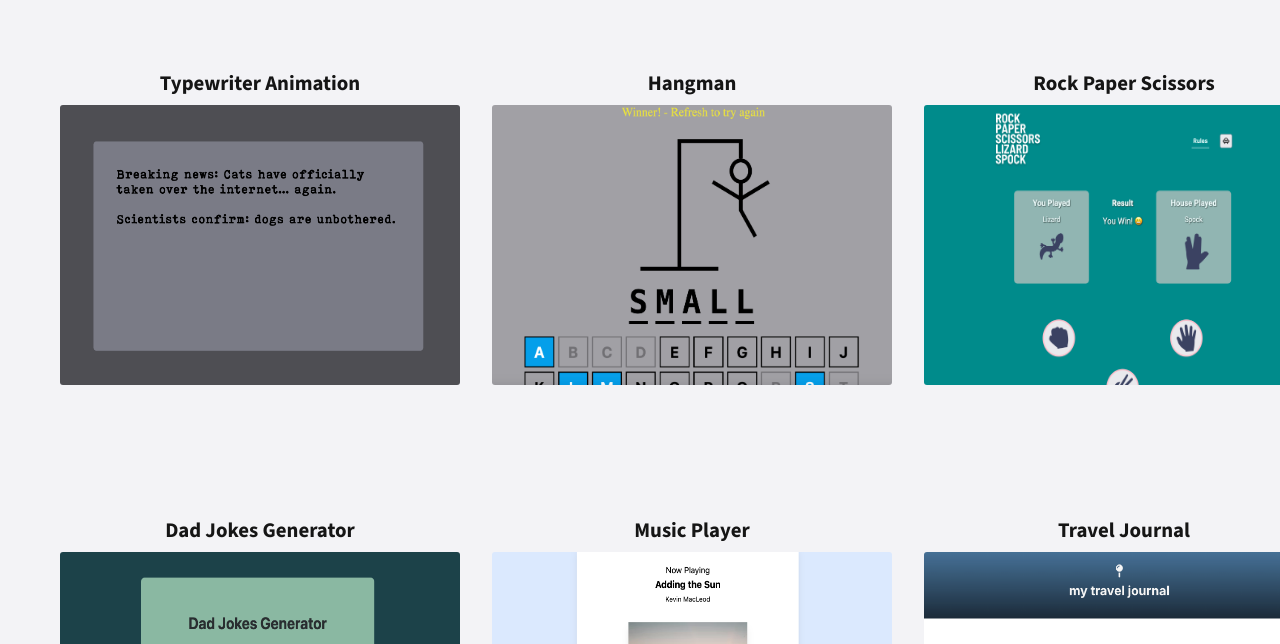
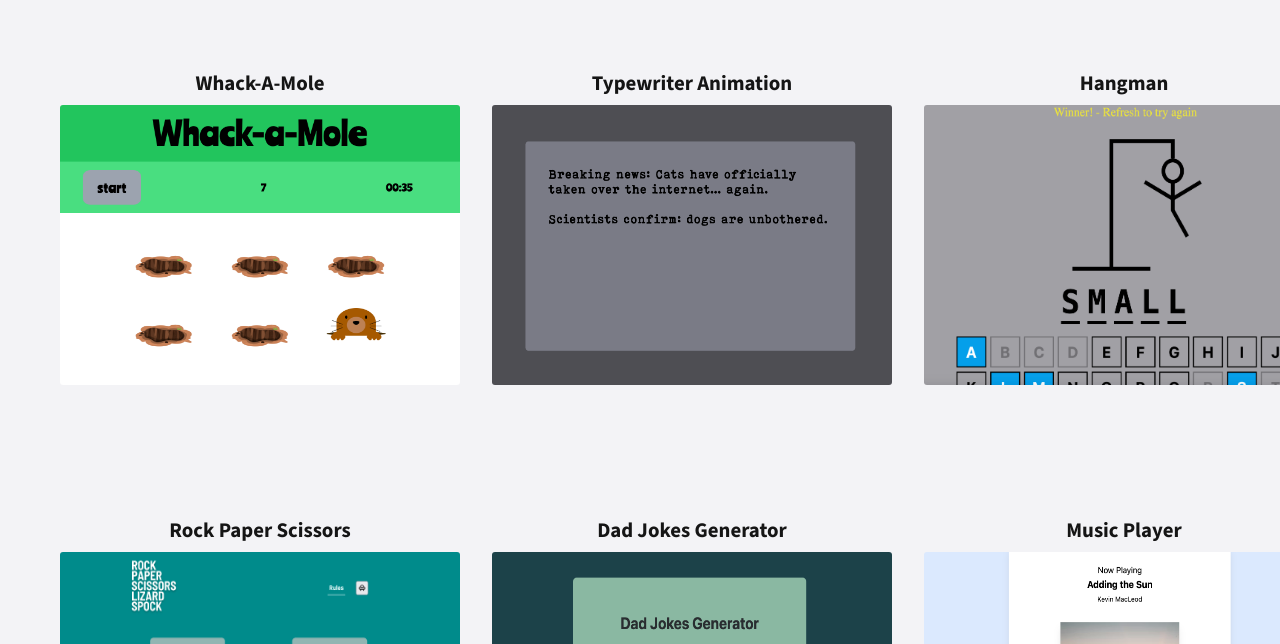
Before and after one commit to Mdowel/learning-journal, a plain HTML site: page projects.html in a window 1280 px wide. Shown: the part 534-1178 px from the top of the page. Drawn offline with nearby package versions, Linux system fonts and the light colour scheme.

Commit message:
add Whack-A-Mole project

```diff
--- a/projects.html
+++ b/projects.html
@@ -31,6 +31,17 @@
 
         <section class="projects">
             <div class="container">
+
+                <a href="https://silver-macaron-ea832c.netlify.app/"
+                class="mole"
+                aria-label="Go to Whack-A-Mole">
+                    <article class="grid-item">
+                        <header class="article-header">
+                            <h2>Whack-A-Mole</h2>
+                        </header>
+                        <img src="images/project-screenshots/whack-a-mole.png" alt="Whack-A-Mole">
+                    </article>
+                </a>
 
                 <a href="https://marvelous-cobbler-b03b97.netlify.app"
                 class="typewriter"
```
Also changed, not shown: images/project-screenshots/whack-a-mole.png (added), 2 other files.
